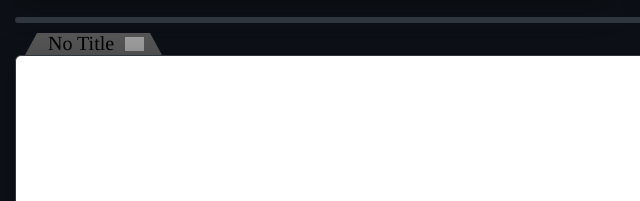
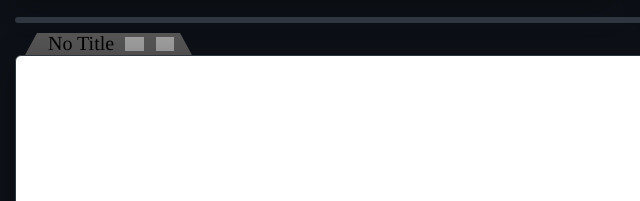
Before and after one commit to Sim3-14159/simplicode, a plain HTML site: page index.html in a window 1280 px wide. Shown: the part 571-772 px from the top of the page, 5-645 px from the left. Drawn offline with nearby package versions, Linux system fonts and the light colour scheme; grey boxes are pictures that could not be loaded; a script that the page names is missing.

Commit message:
Update index.html with iframe fullscreen

```diff
--- a/index.html
+++ b/index.html
@@ -695,6 +695,9 @@ padding: 0px;
         <!--<img src="https://img.icons8.com/?size=100&id=90922&format=png&color=222222">-->
         <img src="https://img.icons8.com/?size=100&id=12494&format=png&color=222222">
       </button>
+      <button onclick="document.getElementById('fill').requestFullscreen()">
+        <img src="https://img.icons8.com/?size=80&id=aZytKIbf5DGB&format=png">
+      </button>
     </nav>
     <iframe srcdoc="" id="fill" class="preview-container"></iframe>
 
```
Lines whose indentation alone changed are shown as unchanged.
